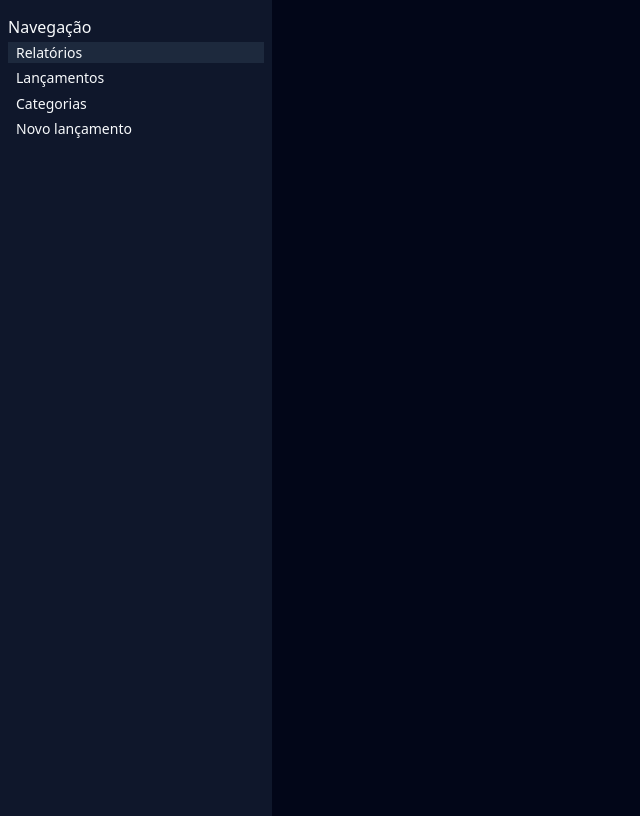
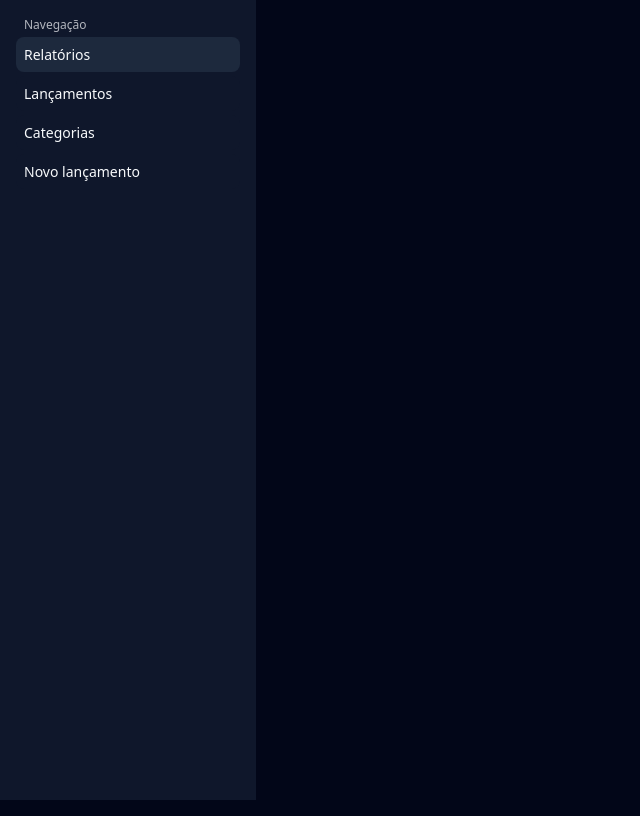
Before and after one commit to Falandimho/fintrack-frontend, a React (Vite) app: page / in a window 1280 px wide. Shown: the whole page, without its empty margins (0-640 px from the left). Built offline with nearby package versions, Linux system fonts and the light colour scheme.

Commit message:
adiciona styled-components e refatora Sidebar para melhorar a navegação

```diff
--- a/package.json
+++ b/package.json
@@ -11,7 +11,8 @@
   },
   "dependencies": {
     "react": "^19.2.8",
-    "react-dom": "^19.2.8"
+    "react-dom": "^19.2.8",
+    "styled-components": "^6.5.3"
   },
   "devDependencies": {
     "@babel/core": "^7.29.7",
@@ -27,7 +28,6 @@
     "eslint-plugin-react-hooks": "^7.1.1",
     "eslint-plugin-react-refresh": "^0.5.3",
     "globals": "^17.7.0",
-    "styled-components": "^6.5.3",
     "typescript": "~6.0.2",
     "typescript-eslint": "^8.65.0",
     "vite": "^8.2.0"
--- a/src/App.css
+++ b/src/App.css
@@ -2,4 +2,5 @@
   margin: 0;
   padding: 0;
   font-family: var(--font-sans);
+  box-sizing: border-box;
 }
--- a/src/components/Sidebar/Sidebar.styles.tsx
+++ b/src/components/Sidebar/Sidebar.styles.tsx
@@ -9,6 +9,7 @@ export const Sidebar = styled.div`
   align-items: center;
   gap: 4px;
   padding: 8px;
+  box-sizing: border-box;
 `;
 
 export const SidebarItemContainer = styled.div`
@@ -19,18 +20,35 @@ export const SidebarItemContainer = styled.div`
   gap: 4px;
   padding: 8px;
   position: relative;
+  box-sizing: border-box;
 `;
 
-export const SidebarItem = styled.a<{ $active: boolean }>`
+// export const SidebarIcon = styled.svg<{ $}`
+
+// `;
+
+export const SidebarLista = styled.ul`
+  width: 100%;
+  list-style: none;
+  display: flex;
+  flex-direction: column;
+  gap: 4px;
+`;
+
+export const SidebarItem = styled.li`
+  padding: 8px;
+`;
+
+export const SidebarLink = styled.a<{ $active: boolean }>`
   background-color: ${({ $active }) =>
     $active ? "var(--sidebar-accent)" : "var(--sidebar)"};
   color: var(--sidebar-foreground);
-  border: none ;
+  border: none;
+  border-radius: calc(var(--radius) - 2px);
   font-size: 0.875em;
   font-weight: 400;
   padding: 8px;
   text-align: left;
-  line-height: calc(1.25 - .875);
 
   &:hover,
   :focus {
@@ -38,3 +56,10 @@ export const SidebarItem = styled.a<{ $active: boolean }>`
     border: none;
   }
 `;
+
+export const Navegacao = styled.div`
+  color: color-mix(in oklab, var(--sidebar-foreground) 70%, transparent);
+  font-weight: medium;
+  font-size: var(--text-xs);
+  padding: 0px 8px;
+`;
--- a/src/components/Sidebar/Sidebar.tsx
+++ b/src/components/Sidebar/Sidebar.tsx
@@ -4,21 +4,24 @@ import * as Styled from "./Sidebar.styles.tsx";
 export function Sidebar() {
   const [activeItem, setActiveItem] = useState("Relatórios");
   const items = ["Relatórios", "Lançamentos", "Categorias", "Novo lançamento"];
+  // const icons = [""]
 
   return (
     <>
       <Styled.Sidebar>
         <Styled.SidebarItemContainer>
-          <p>Navegação</p>
+          <Styled.Navegacao>Navegação</Styled.Navegacao>
+          <Styled.SidebarLista>
             {items.map((item) => (
-            <Styled.SidebarItem
+              <Styled.SidebarLink
                 key={item}
                 $active={activeItem === item}
                 onClick={() => setActiveItem(item)}
               >
                 {item}
-            </Styled.SidebarItem>
+              </Styled.SidebarLink>
             ))}
+          </Styled.SidebarLista>
         </Styled.SidebarItemContainer>
       </Styled.Sidebar>
     </>
--- a/src/index.css
+++ b/src/index.css
@@ -1,6 +1,52 @@
 :root {
+  --font-sans: "Manrope", ui-sans-serif, system-ui, sans-serif;
+  --font-mono:
+    ui-monospace, SFMono-Regular, Menlo, Monaco, Consolas, "Liberation Mono",
+    "Courier New", monospace;
   --font-display: "Sora", ui-sans-serif, system-ui, sans-serif;
-  --font-sans: "Manrope", ui-sans-serif, system-ui, sans-serif;
+  --default-font-family: "Manrope", ui-sans-serif, system-ui, sans-serif;
+  --color-red-500: oklch(63.7% 0.237 25.331);
+  --color-red-600: oklch(57.7% 0.245 27.325);
+  --color-red-700: oklch(50.5% 0.213 27.518);
+  --color-emerald-500: oklch(69.6% 0.17 162.48);
+  --color-emerald-600: oklch(59.6% 0.145 163.225);
+  --color-emerald-700: oklch(50.8% 0.118 165.612);
+  --color-black: #000;
+  --spacing: 0.25rem;
+  --container-sm: 24rem;
+  --container-md: 28rem;
+  --container-lg: 32rem;
+  --container-7xl: 80rem;
+  --text-xs: 0.75rem;
+  --text-xs--line-height: calc(1 / 0.75);
+  --text-sm: 0.875rem;
+  --text-sm--line-height: calc(1.25 / 0.875);
+  --text-base: 1rem;
+  --text-base--line-height: calc(1.5 / 1);
+  --text-lg: 1.125rem;
+  --text-lg--line-height: calc(1.75 / 1.125);
+  --text-xl: 1.25rem;
+  --text-xl--line-height: calc(1.75 / 1.25);
+  --text-2xl: 1.5rem;
+  --text-2xl--line-height: calc(2 / 1.5);
+  --text-7xl: 4.5rem;
+  --text-7xl--line-height: 1;
+  --font-weight-normal: 400;
+  --font-weight-medium: 500;
+  --font-weight-semibold: 600;
+  --font-weight-bold: 700;
+  --tracking-tight: -0.025em;
+  --tracking-widest: 0.1em;
+  --leading-relaxed: 1.625;
+  --ease-in-out: cubic-bezier(0.4, 0, 0.2, 1);
+  --animate-pulse: pulse 2s cubic-bezier(0.4, 0, 0.6, 1) infinite;
+  --aspect-video: 16 / 9;
+  --default-transition-duration: 0.15s;
+  --default-transition-timing-function: cubic-bezier(0.4, 0, 0.2, 1);
+  --default-mono-font-family: var(--font-mono);
+  --color-background: var(--background);
+  --color-foreground: var(--foreground);
+  --color-border: var(--border);
   --radius-sm: calc(var(--radius) - 4px);
   --radius-md: calc(var(--radius) - 2px);
   --radius-lg: var(--radius);
@@ -9,8 +55,6 @@
   --radius-3xl: calc(var(--radius) + 12px);
   --radius-4xl: calc(var(--radius) + 16px);
   --radius: 0.625rem;
-  --color-background: var(--background);
-  --color-foreground: var(--foreground);
   --color-card: var(--card);
   --color-card-foreground: var(--card-foreground);
   --color-popover: var(--popover);
@@ -25,7 +69,6 @@
   --color-accent-foreground: var(--accent-foreground);
   --color-destructive: var(--destructive);
   --color-destructive-foreground: var(--destructive-foreground);
-  --color-border: var(--border);
   --color-input: var(--input);
   --color-ring: var(--ring);
   --color-ring-offset-background: var(--background);
```
Also changed, not shown: 1 other file (tests, documents, lock files or other folders). Lines whose indentation alone changed are shown as unchanged.
